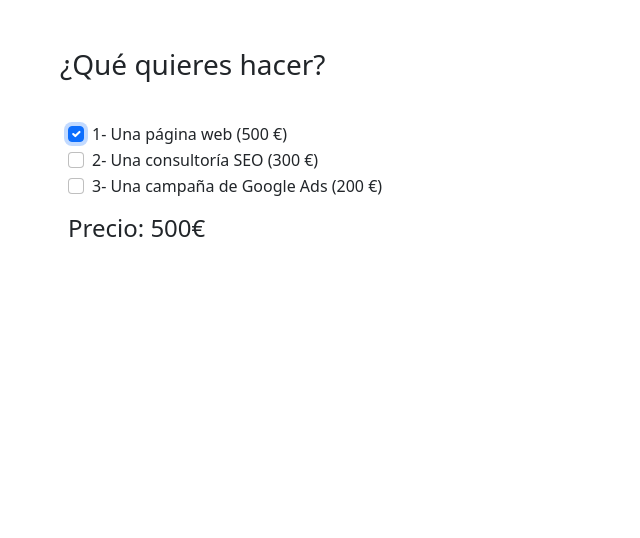
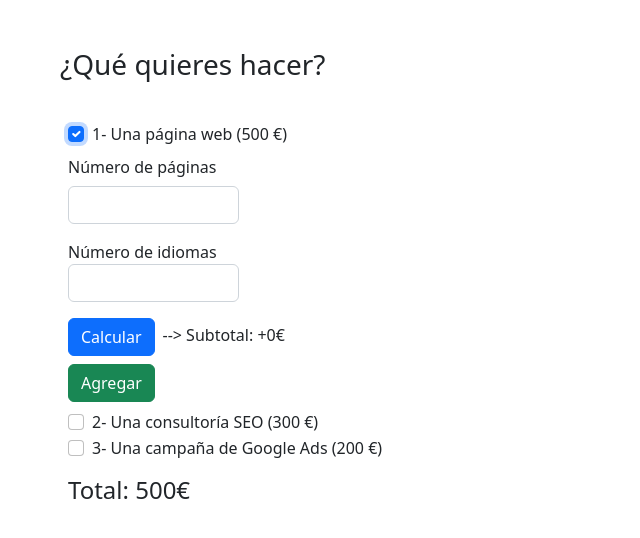
Before and after one commit to rociomarchetti/budget-calculator, an Angular app: page / in a window 1280 px wide. Both pictures are taken after a click on the checkbox 76 px from the left and 133 px from the top of the page. Shown: the top 538 px of the page, without its empty margins (0-640 px from the left). Built offline with nearby package versions, Linux system fonts and the light colour scheme.

Commit message:
Ejercicio 2

```diff
--- a/package.json
+++ b/package.json
@@ -18,6 +18,8 @@
     "@angular/platform-browser": "^14.2.0",
     "@angular/platform-browser-dynamic": "^14.2.0",
     "@angular/router": "^14.2.0",
+    "@ng-bootstrap/ng-bootstrap": "^13.0.0",
+    "bootstrap": "^5.2.0",
     "rxjs": "~7.5.0",
     "tslib": "^2.3.0",
     "zone.js": "~0.11.4"
--- a/src/app/home.component.html
+++ b/src/app/home.component.html
@@ -3,13 +3,18 @@
     <div class="col">
         <h3>¿Qué quieres hacer?</h3><br>
         <form class="m-2">
-
             <div class="form-check">
                 <input type="checkbox" class="form-check-input"
                     (click)="sumar($event)"
+                    (change)="activationModal($event)"
                     value="web">
                 <label class="form-check-lavel">1- Una página web (500 €)</label><br>
             </div>
+                <ng-template [ngIf]="webOption">
+                    <app-panel></app-panel>
+                    <button type="button" class="btn btn-success mb-2"
+                    (click)="sumar($event)">Agregar</button>
+                </ng-template>
             <div class="form-check">
                 <input type="checkbox" class="form-check-input"
                     (click)="sumar($event)"
@@ -23,7 +28,7 @@
                 <label class="form-check-lavel">3- Una campaña de Google Ads
                     (200 €)</label><br>
             </div>
-            <h4 class="mt-3">Precio: {{precioTotal}}€</h4>
+            <h4 class="mt-3">Total: {{precioTotal}}€</h4>
         </form>
     </div>
 </div>
--- a/src/app/home.component.ts
+++ b/src/app/home.component.ts
@@ -1,42 +1,31 @@
+import { BudgetService } from './services/budget.service';
+
 import { Component } from '@angular/core';
-import { Validators } from '@angular/forms';
-
-interface service {
-  name: string;
-  price: number;
-}
 
 @Component({
   selector: 'app-home',
   templateUrl: 'home.component.html',
   styleUrls: ['home.component.css'],
 })
+
 export class HomeComponent {
-  precioTotal: number = 0;
-  acumulador: number = 0;
 
-  services: service[] = [
-    { name: 'web', price: 500 },
-    { name: 'seo', price: 300 },
-    { name: 'ads', price: 200 },
-  ];
+  precioTotal: number;
 
-  sumar(evento: any): void {
-    let optionChecked: boolean = evento.currentTarget.checked;
+  constructor(public BudgetService: BudgetService) {
+    this.precioTotal = this.BudgetService.precioTotal;
+  }
 
-    for (let service in this.services) {
-      if (
-        optionChecked &&
-        evento.target.defaultValue === this.services[service].name
-      ) {
-        this.acumulador = this.acumulador + this.services[service].price;
-      } else if (
-        optionChecked === false &&
-        evento.target.defaultValue === this.services[service].name
-      ) {
-        this.acumulador = this.acumulador - this.services[service].price;
-      }
-    }
-    this.precioTotal = this.acumulador;
+  sumar(evento: any) {
+    this.BudgetService.sumar(evento);
+    this.precioTotal = this.BudgetService.precioTotal;
+    return this.precioTotal;
+  }
+
+  webOption: boolean = false;
+
+  activationModal(event: any) {
+    this.webOption = event.currentTarget.checked;
+    return this.webOption;
   }
 }
--- /dev/null
+++ b/src/app/interfaces/service.interface.ts
@@ -0,0 +1,4 @@
+export interface Service {
+    name: string;
+    price: number;
+  }
--- /dev/null
+++ b/src/app/panel.component.html
@@ -0,0 +1,36 @@
+<form (ngSubmit)="guardar()" [formGroup]="formularioWeb">
+    <div class="mb-3 row">
+        <label class="col-form-label">Número de páginas</label>
+        <div class="col-sm-2">
+            <input type="number"
+                class="form-control"
+                formControlName="paginas">
+            <span class="form-text text-danger"
+            *ngIf="campoNoEsValido('paginas')">
+                    El número debe ser mayor de cero
+            </span>
+        </div>
+    </div>
+    <div class="mb-3 row">
+        <label>Número de idiomas</label>
+        <div class="col-sm-2">
+            <input type="number"
+                class="form-control"
+                formControlName="idiomas">
+            <span class="form-text text-danger"
+            *ngIf="campoNoEsValido('idiomas')">
+                    El número debe ser mayor de cero
+            </span>
+        </div>
+    </div>
+    <div class="row">
+        <div class="col mb-2">
+            <button type="submit"
+            class="btn btn-primary"
+            (click)="agregarWebService(numPaginas, numIdiomas)">
+            Calcular
+            </button>
+            <span class="m-2">--> Subtotal: +{{webServiceResult}}€</span>
+        </div>
+    </div>
+</form>
--- /dev/null
+++ b/src/app/panel.component.ts
@@ -0,0 +1,55 @@
+import { BudgetService } from './services/budget.service';
+import { Component, EventEmitter, Output } from '@angular/core';
+import {
+  FormBuilder,
+  FormControl,
+  FormGroup,
+  Validators,
+} from '@angular/forms';
+
+@Component({
+  selector: 'app-panel',
+  templateUrl: 'panel.component.html',
+  styleUrls: ['panel.component.css'],
+})
+export class PanelComponent {
+  /*   formularioWeb: FormGroup = new FormGroup({
+        paginas: new FormControl('4'),
+        idiomas: new FormControl('2')
+    }) OPCIÓN SIN FORMBUILDER*/
+
+  formularioWeb: FormGroup = this.fb.group({
+    paginas: [, [Validators.required, Validators.min(0)]],
+    idiomas: [, [Validators.required, Validators.min(0)]],
+  });
+
+  constructor(private fb: FormBuilder, public BudgetService: BudgetService) {
+    this.webServiceResult = this.BudgetService.webServiceResult;
+  }
+
+  campoNoEsValido(campo: string) {
+    return (
+      this.formularioWeb.controls[campo].errors &&
+      this.formularioWeb.controls[campo].touched
+    );
+  }
+
+  webServiceResult: number = 0;
+  numPaginas: number = 0;
+  numIdiomas: number = 0;
+  total = 500 + this.webServiceResult;
+
+  agregarWebService(numPaginas: number, numIdiomas: number) {
+    numPaginas = this.formularioWeb.controls['paginas'].value;
+    numIdiomas = this.formularioWeb.controls['idiomas'].value;
+    this.BudgetService.agregarWebService(numPaginas, numIdiomas);
+    this.webServiceResult = this.BudgetService.webServiceResult;
+  }
+
+  guardar() {
+    if (this.formularioWeb.invalid) {
+      this.formularioWeb.markAllAsTouched();
+      return;
+    }
+  }
+}
--- /dev/null
+++ b/src/app/services/budget.service.ts
@@ -0,0 +1,44 @@
+import { Injectable } from '@angular/core';
+import { Service } from '../interfaces/service.interface';
+
+@Injectable()
+export class BudgetService {
+  precioTotal: number = 0;
+  acumulador: number = 0;
+
+  services: Service[] = [
+    { name: 'web', price: 500 },
+    { name: 'seo', price: 300 },
+    { name: 'ads', price: 200 },
+  ];
+
+  constructor() {}
+
+  webServiceResult: number = 0;
+
+  agregarWebService(numPaginas:number, numIdiomas:number) {
+    this.webServiceResult = (numPaginas * numIdiomas) * 30;
+    this.services[0].price = this.webServiceResult + 500;
+    return this.services[0].price;
+  }
+
+  sumar(evento: any): number {
+    let optionChecked: boolean = evento.currentTarget.checked;
+
+    for (let service in this.services) {
+      if (
+        optionChecked &&
+        evento.target.defaultValue === this.services[service].name
+      ) {
+        this.acumulador = this.acumulador + this.services[service].price;
+      } else if (
+        optionChecked === false &&
+        evento.target.defaultValue === this.services[service].name
+      ) {
+        this.acumulador = this.acumulador - this.services[service].price;
+      }
+    }
+    this.precioTotal = this.acumulador + this.webServiceResult;
+    return this.precioTotal;
+  }
+}
```
Also changed, not shown: src/app/app.module.ts (+8 -14 lines), src/app/panel.component.css (added).
